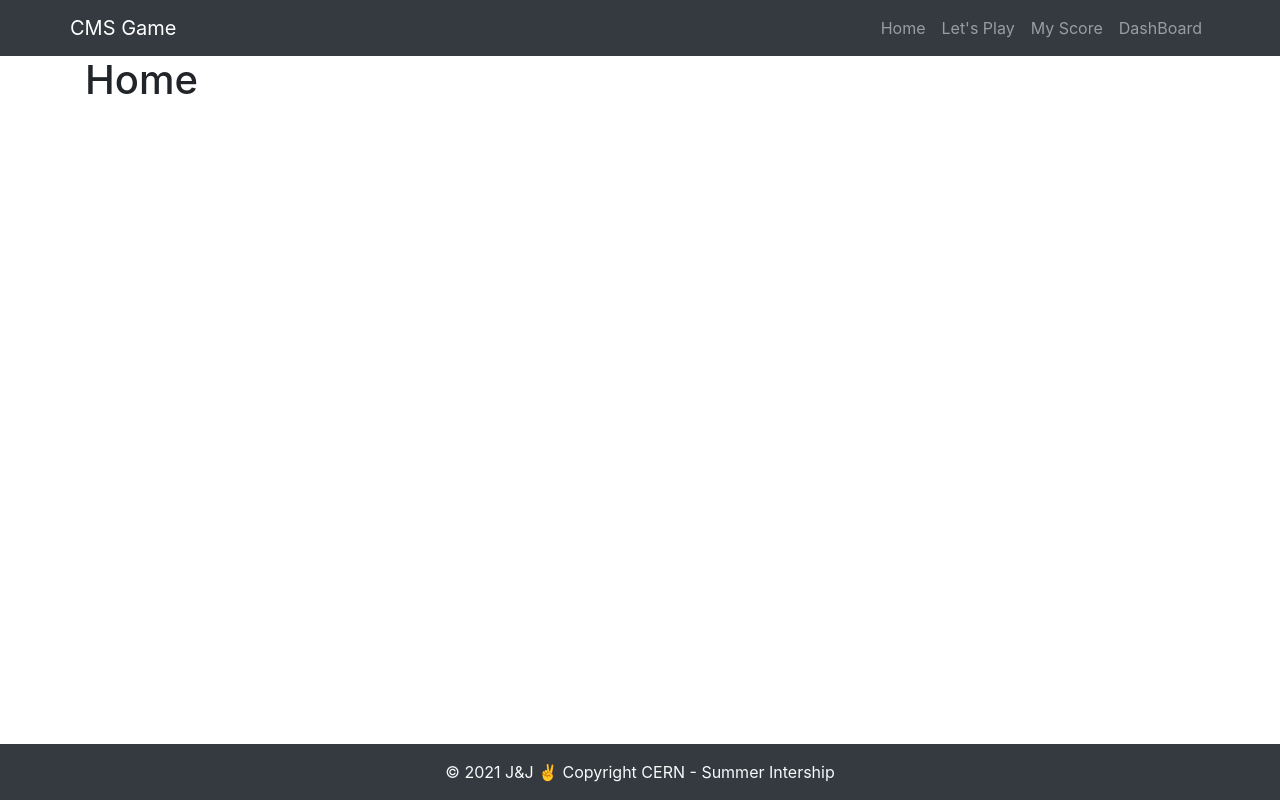
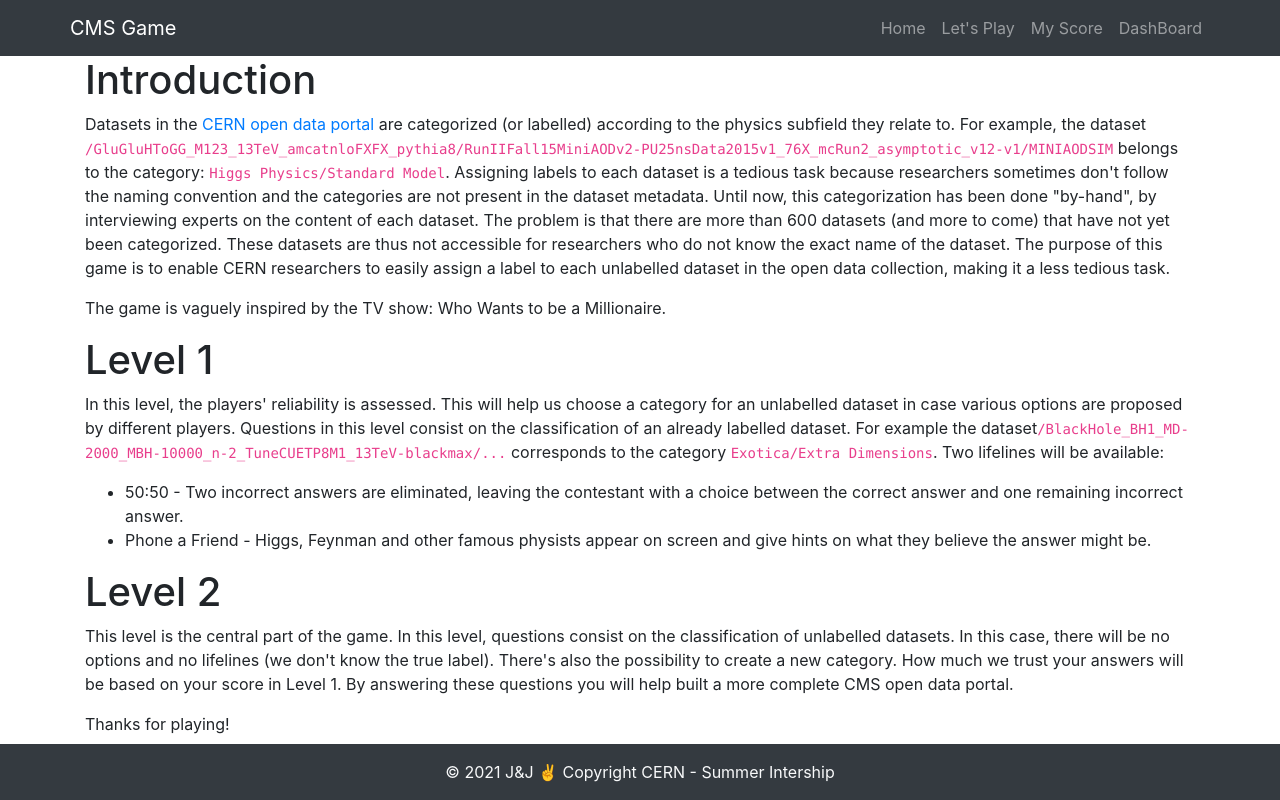
Before and after one commit to cms-dpoa/CMS_Trivia, a React app in the folder view/: page /home in a window 1280 px wide. Built offline with nearby package versions, Linux system fonts and the light colour scheme.

Commit message:
added instructions to home

```diff
--- a/view/src/pages/Home.jsx
+++ b/view/src/pages/Home.jsx
@@ -4,7 +4,26 @@
 const Home = () => {
   return (
     <Container>
-      <h1>Home</h1>
+<h1 id="introduction">Introduction</h1>
+<p>Datasets in the <a href="https://opendata.cern.ch/">CERN open data portal</a> are categorized (or labelled) according to the physics subfield they relate to. For example, the dataset <code>/GluGluHToGG_M123_13TeV_amcatnloFXFX_pythia8/RunIIFall15MiniAODv2-PU25nsData2015v1_76X_mcRun2_asymptotic_v12-v1/MINIAODSIM</code> belongs to the category: <code>Higgs Physics/Standard Model</code>.
+Assigning labels to each dataset is a tedious task because researchers sometimes don&#39;t follow the naming convention and the categories are not present in the dataset metadata. Until now, this categorization has been done &quot;by-hand&quot;, by interviewing experts on the content of each dataset.
+The problem is that there are more than 600 datasets (and more to come) that have not yet been categorized. These datasets are thus not accessible for researchers who do not know the exact name of the dataset.
+The purpose of this game is to enable CERN researchers to easily assign a label to each unlabelled dataset in the open data collection, making it a less tedious task.</p>
+<p>The game is vaguely inspired by the TV show: Who Wants to be a Millionaire.</p>
+<h1 id="level-1">Level 1</h1>
+<p>In this level, the players&#39; reliability is assessed. This will help us choose a category for an unlabelled dataset in case various options are proposed by different players.
+Questions in this level consist on the classification of an already labelled dataset.
+For example the dataset
+<code>/BlackHole_BH1_MD-2000_MBH-10000_n-2_TuneCUETP8M1_13TeV-blackmax/...</code> corresponds to the category <code>Exotica/Extra Dimensions</code>.
+Two lifelines will be available:</p>
+<ul>
+<li>50:50 - Two incorrect answers are eliminated, leaving the contestant with a choice between the correct answer and one remaining incorrect answer.</li>
+<li>Phone a Friend - Higgs, Feynman and other famous physists appear on screen and give hints on what they believe the answer might be.</li>
+</ul>
+<h1 id="level-2">Level 2</h1>
+<p>This level is the central part of the game. In this level, questions consist on the classification of unlabelled datasets. In this case, there will be no options and no lifelines (we don&#39;t know the true label). There&#39;s also the possibility to create a new category. How much we trust your answers will be based on your score in Level 1.
+By answering these questions you will help built a more complete CMS open data portal.</p>
+<p>Thanks for playing!</p>
     </Container>
   );
 };
```
